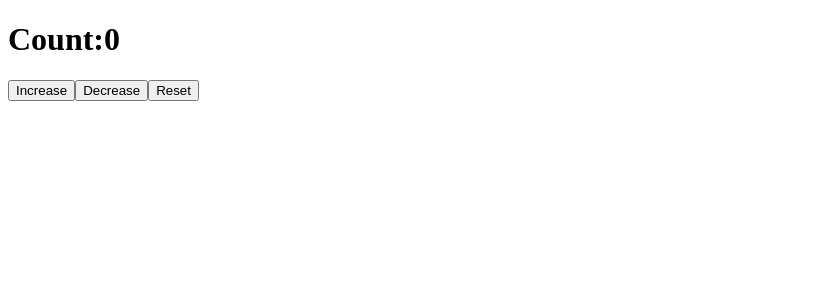
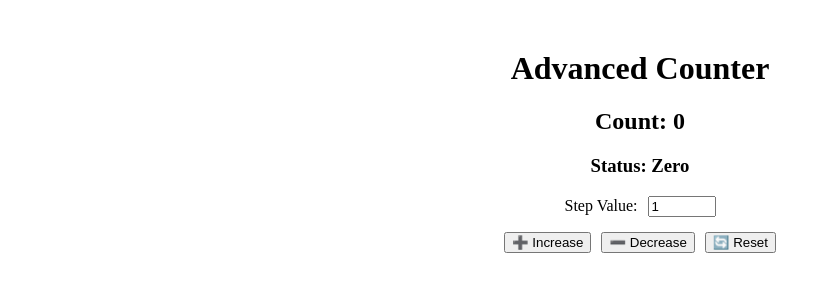
Before and after one commit to Manoj4003/react_tutorial_from_basic, a React (Vite) app: page / in a window 1280 px wide. Shown: the top 300 px of the page, without its empty margins (0-831 px from the left). Built offline with nearby package versions, Linux system fonts and the light colour scheme.

Commit message:
updated code

```diff
--- a/src/components/counterApp/counterApp.jsx
+++ b/src/components/counterApp/counterApp.jsx
@@ -1,24 +1,53 @@
-import React from "react";
-import { useState } from "react";
-const CounterApp =()=>{
-     const [count, setCount] = useState(0);
-    function increase(){
-        setCount(count+1);
-    }
-    function decrease(){
-        setCount(count-1);
-    }
-    function reset(){
-        setCount(0);
-    }
-    return(
-        <>
-        <h1>Count:{count}</h1>
-        <button onClick={increase}>Increase</button>
-        <button onClick={decrease}>Decrease</button>
-        <button onClick={reset}>Reset</button>
+import React, { useState } from "react";
 
-        </>
-    );
-}
-export default CounterApp;
+const AdvancedCounter = () => {
+  const [count, setCount] = useState(0);
+  const [step, setStep] = useState(1);
+
+  const increase = () => setCount(count + step);
+  const decrease = () => setCount(count - step);
+  const reset = () => {
+    setCount(0);
+    setStep(1);
+  };
+
+  const handleStepChange = (e) => setStep(Number(e.target.value));
+
+  const getStatus = () => {
+    if (count > 0) return "Positive";
+    if (count < 0) return "Negative";
+    return "Zero";
+  };
+
+  return (
+    <div style={{ textAlign: "center", marginTop: "50px" }}>
+      <h1>Advanced Counter</h1>
+      <h2>Count: {count}</h2>
+      <h3>Status: {getStatus()}</h3>
+
+      <div style={{ marginBottom: "10px" }}>
+        <label>
+          Step Value:
+          <input
+            type="number"
+            value={step}
+            onChange={handleStepChange}
+            style={{ width: "60px", marginLeft: "10px" }}
+          />
+        </label>
+      </div>
+
+      <button onClick={increase} style={{ margin: "5px" }}>
+        ➕ Increase
+      </button>
+      <button onClick={decrease} style={{ margin: "5px" }}>
+        ➖ Decrease
+      </button>
+      <button onClick={reset} style={{ margin: "5px" }}>
+        🔄 Reset
+      </button>
+    </div>
+  );
+};
+
+export default AdvancedCounter;
```
